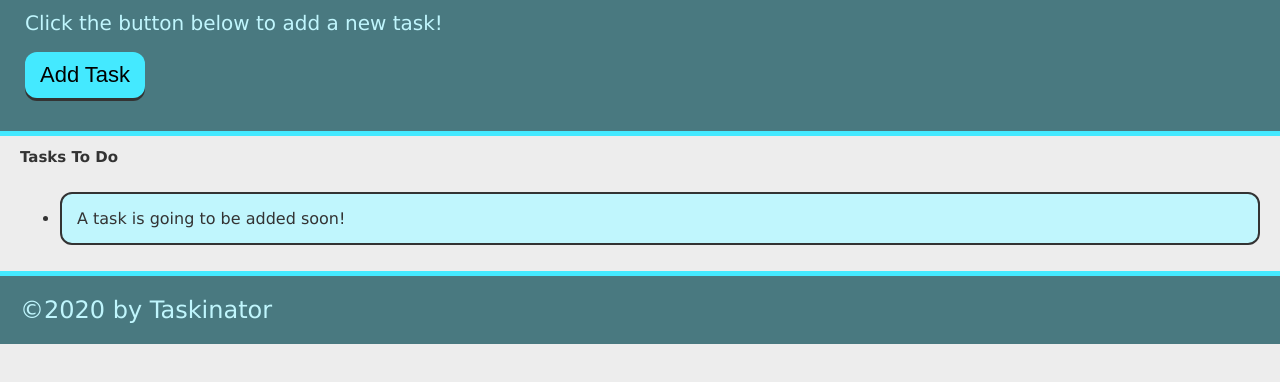
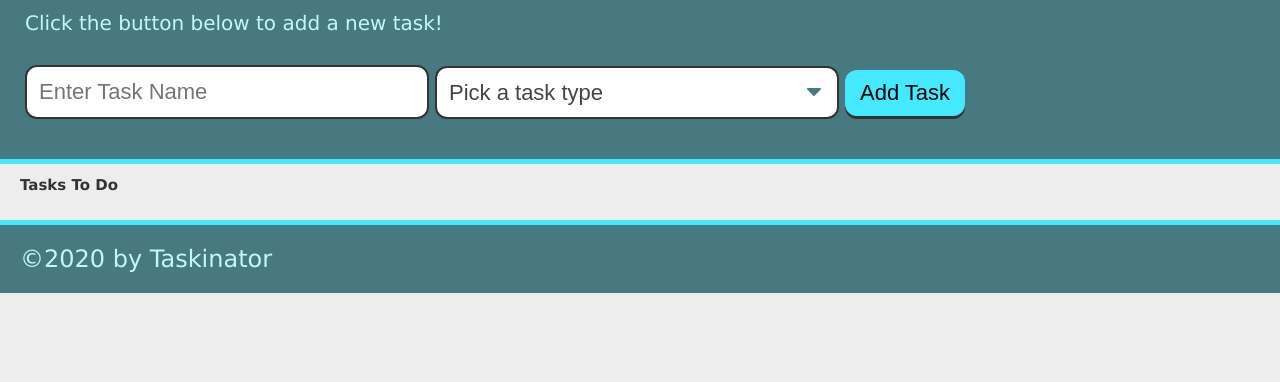
Before and after one commit to csnyder332/taskinator, a plain HTML site: page index.html in a window 1280 px wide. Shown: the part 70-452 px from the top of the page. Drawn offline with Linux system fonts and the light colour scheme; files whose address does not match are found by name.

Commit message:
added form

```diff
--- a/assets/js/script.js
+++ b/assets/js/script.js
@@ -1,11 +1,15 @@
-var buttonEl = document.querySelector("#save-task");
+var formEl = document.querySelector("#task-form");
 var tasksToDoEl = document.querySelector("#tasks-to-do");
 
-var createTaskHandler = function() {
+var createTaskHandler = function(event) {
+
+  event.preventDefault();
+
   var listItemEl = document.createElement("li");
   listItemEl.className = "task-item";
   listItemEl.textContent = "This is a new task.";
   tasksToDoEl.appendChild(listItemEl);
+
   };
 
-buttonEl.addEventListener("click", createTaskHandler);
+  formEl.addEventListener("submit", createTaskHandler);
--- a/index.html
+++ b/index.html
@@ -11,14 +11,29 @@
     <header>
         <h1>taskinator</h1>
         <p>Click the button below to add a new task!</p>
-        <button class="btn" id="save-task">Add Task</button>
+        <form id="task-form">
+            <div class="form-group">
+                <input type="text" name="task-name" placeholder="Enter Task Name" />
+            </div>
+                <div class="form-group">
+                <select name="task-type" class="select-dropdown">
+                    <option value="" disabled selected>Pick a task type</option>
+                    <option value="Print">Print</option>
+                    <option value="Web">Web</option>
+                    <option value="Mobile">Mobile</option>
+                </select>
+                </div>
+                <div class="form-group">
+                <button class="btn" id="save-task" type="submit">Add Task</button>
+                </div>
+        </form>
     </header>
 <main>
     <section class="task-list-wrapper">
 
     <h2>Tasks To Do</h2>
     <ul class="list-title" id="tasks-to-do">
-        <li class="task-item">A task is going to be added soon!</li>
+
     </ul>
 
 
```
